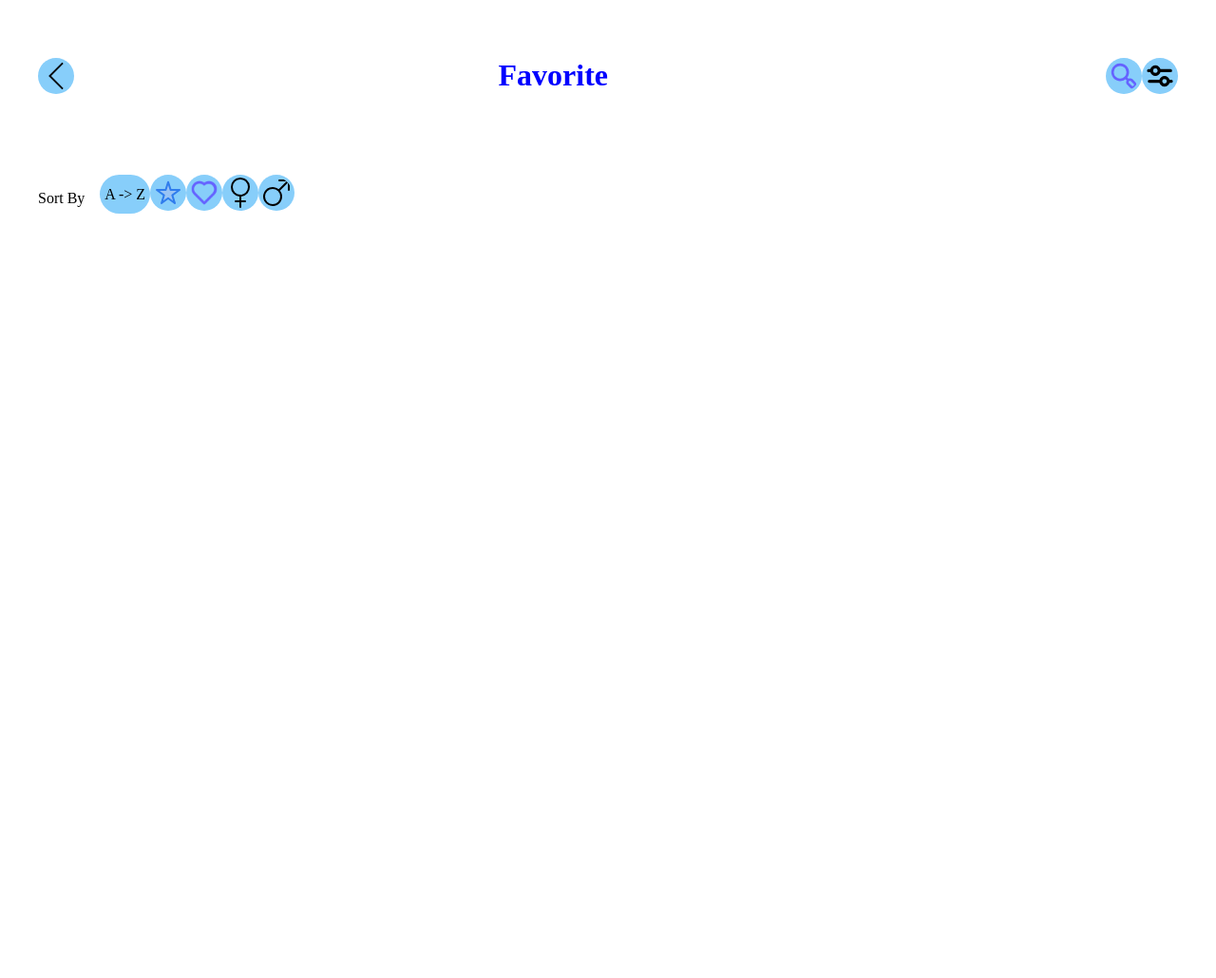
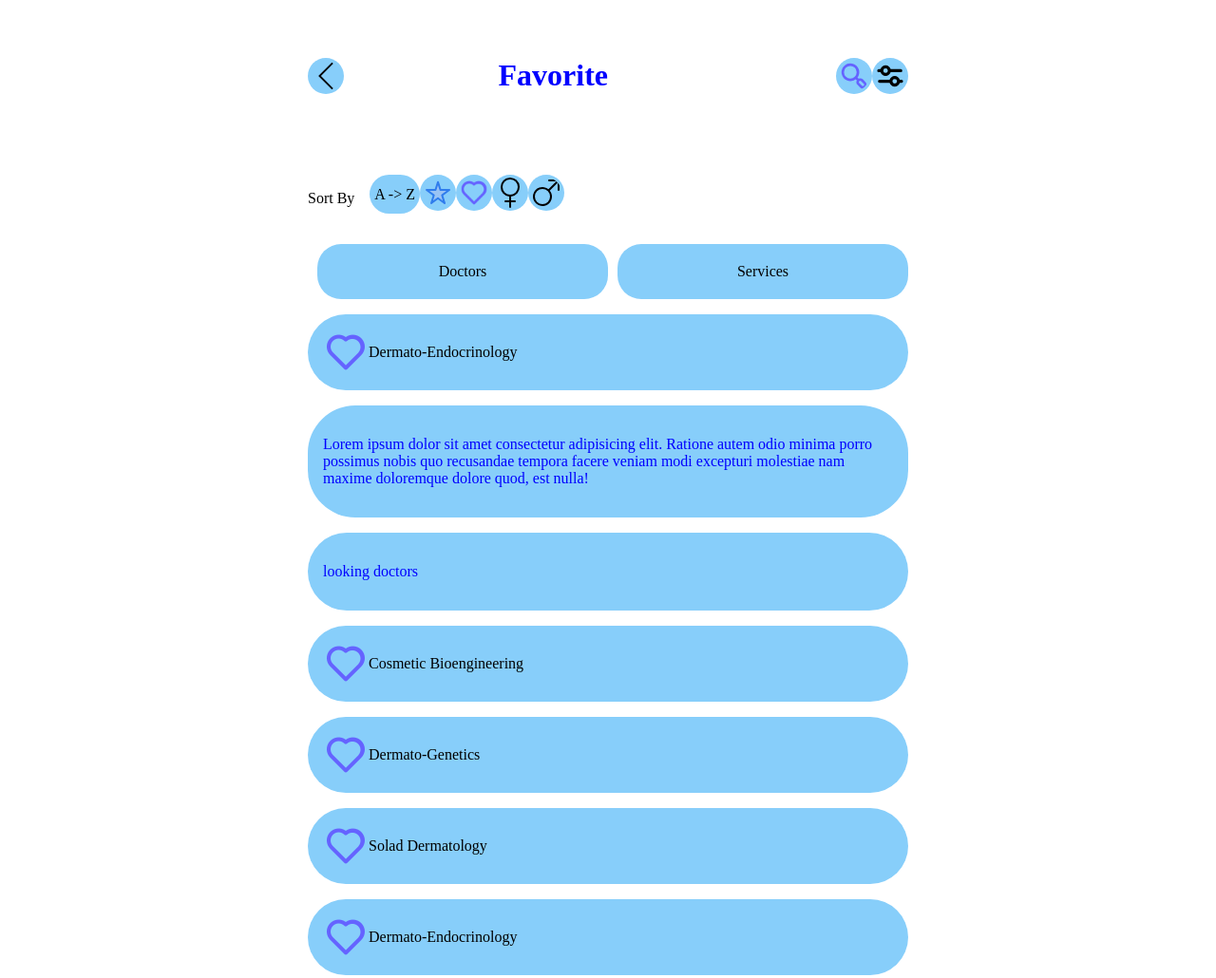
Before and after one commit to Maksas2002/Doctor, a plain HTML site: page index.html in a window 1280 px wide. Shown: the whole page at 95% size. Before the commit the page ends 800 px from the top, so only its background shows below. Drawn offline with Linux system fonts and the light colour scheme.

Commit message:
main added

```diff
--- a/index.html
+++ b/index.html
@@ -21,14 +21,46 @@
       </div>
     </header>
     <main>
-        <section>
-            <p>Sort By</p>
-            <div>A -> Z</div>
-            <img src="images/4894536_bookmark_favorite_full_rate_save_icon.svg" alt="star">
-            <img src="images/8726040_heart_alt_icon.png" alt="heart">
-            <img src="images/9040469_gender_female_icon.svg" alt="female">
-            <img src="images/9040416_gender_male_icon.svg" alt="male">
-        </section>
+      <section>
+        <p>Sort By</p>
+        <div>A -> Z</div>
+        <img
+          src="images/4894536_bookmark_favorite_full_rate_save_icon.svg"
+          alt="star"
+        />
+        <img src="images/8726040_heart_alt_icon.png" alt="heart" />
+        <img src="images/9040469_gender_female_icon.svg" alt="female" />
+        <img src="images/9040416_gender_male_icon.svg" alt="male" />
+      </section>
+      <article>
+        <div>Doctors</div>
+        <div>Services</div>
+      </article>
+      <div>
+        <img
+          src="images/8726040_heart_alt_icon.png"
+          alt="heart"
+        />Dermato-Endocrinology
+      </div>
+      <div>
+        <p>Lorem ipsum dolor sit amet consectetur adipisicing elit. Ratione autem odio minima porro possimus nobis quo recusandae tempora facere veniam modi excepturi molestiae nam maxime doloremque dolore quod, est nulla!</p>
+      </div>
+      <div>
+        <p>looking doctors</p>
+      </div>
+      <div><img src="images/8726040_heart_alt_icon.png" alt="heart">
+        Cosmetic Bioengineering
+      </div>
+      <div><img src="images/8726040_heart_alt_icon.png" alt="heart">
+        Dermato-Genetics
+      </div>
+      <div><img src="images/8726040_heart_alt_icon.png" alt="heart">
+        Solad Dermatology
+      </div>
+      <div><img src="images/8726040_heart_alt_icon.png" alt="heart">
+        Dermato-Endocrinology
+      </div>
     </main>
+
   </body>
 </html>
--- a/style.css
+++ b/style.css
@@ -1,4 +1,5 @@
 header {
+  width: 50%;
   padding: 2rem;
   margin: auto;
   display: flex;
@@ -26,9 +27,9 @@ header {
   }
 }
 main {
+  width: 50%;
   padding: 2rem;
   margin: auto;
-  display: flex;
   section {
     display: flex;
     margin-left: rem;
@@ -50,4 +51,32 @@ main {
       margin-left: 1rem;
     }
   }
+  article{
+    display: flex;
+    div{
+      display: flex;
+      width: 100%;
+      align-items: center;
+      justify-content: center;
+      margin-bottom: 1rem;
+      margin-top: 1rem;
+      margin-left: 10px;
+      background-color: #87cefa;
+      border-radius: 25px;
+      padding: 20px;
+    }
+  }
+  div{
+    display: flex;
+    justify-content: flex-start;
+    align-items: center;
+    background-color: #87cefa;
+    border-radius: 50px;
+    margin-bottom: 1rem;
+    padding:1rem;
+    p{
+      color: #0000ff;
+
+    }
+  }
 }
```
